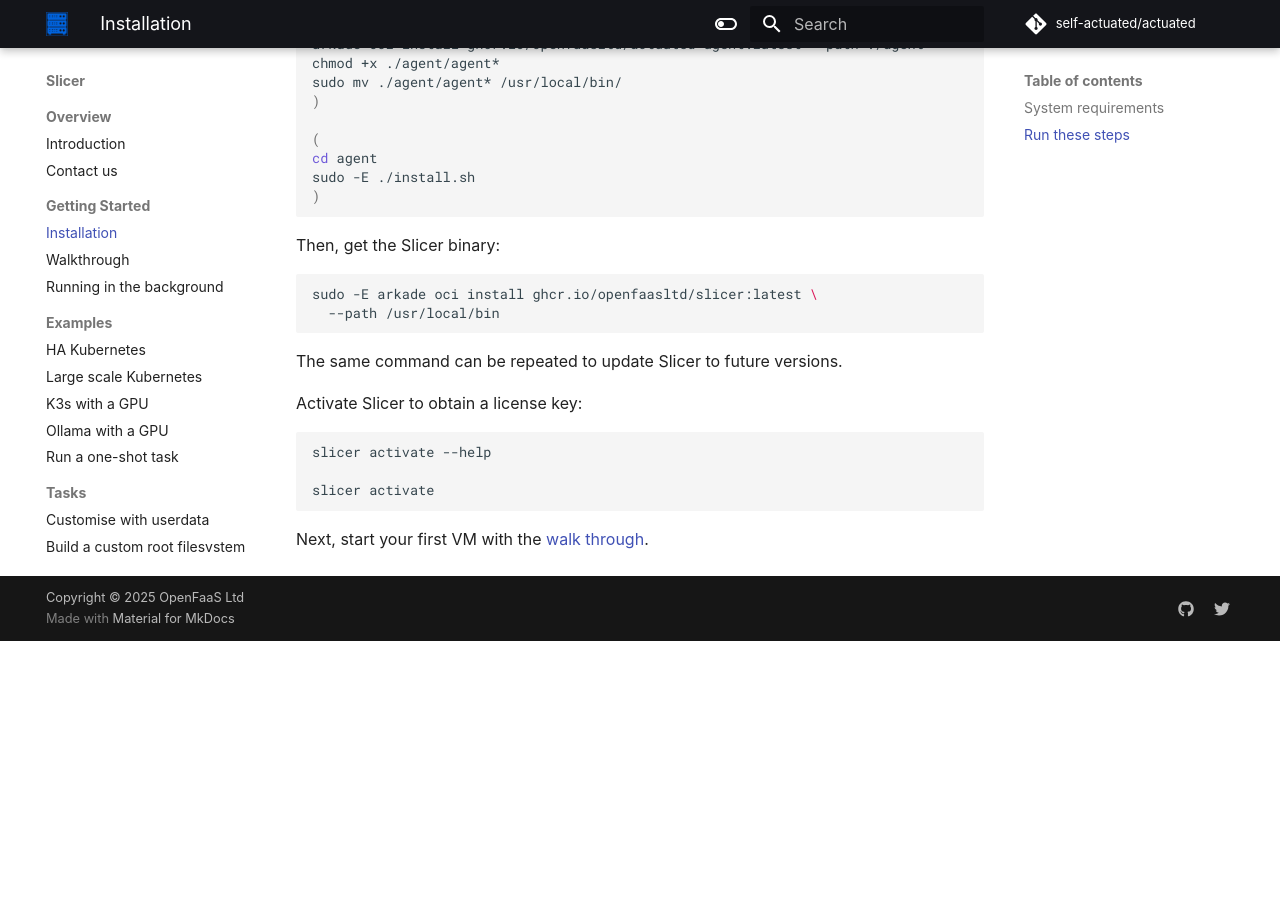
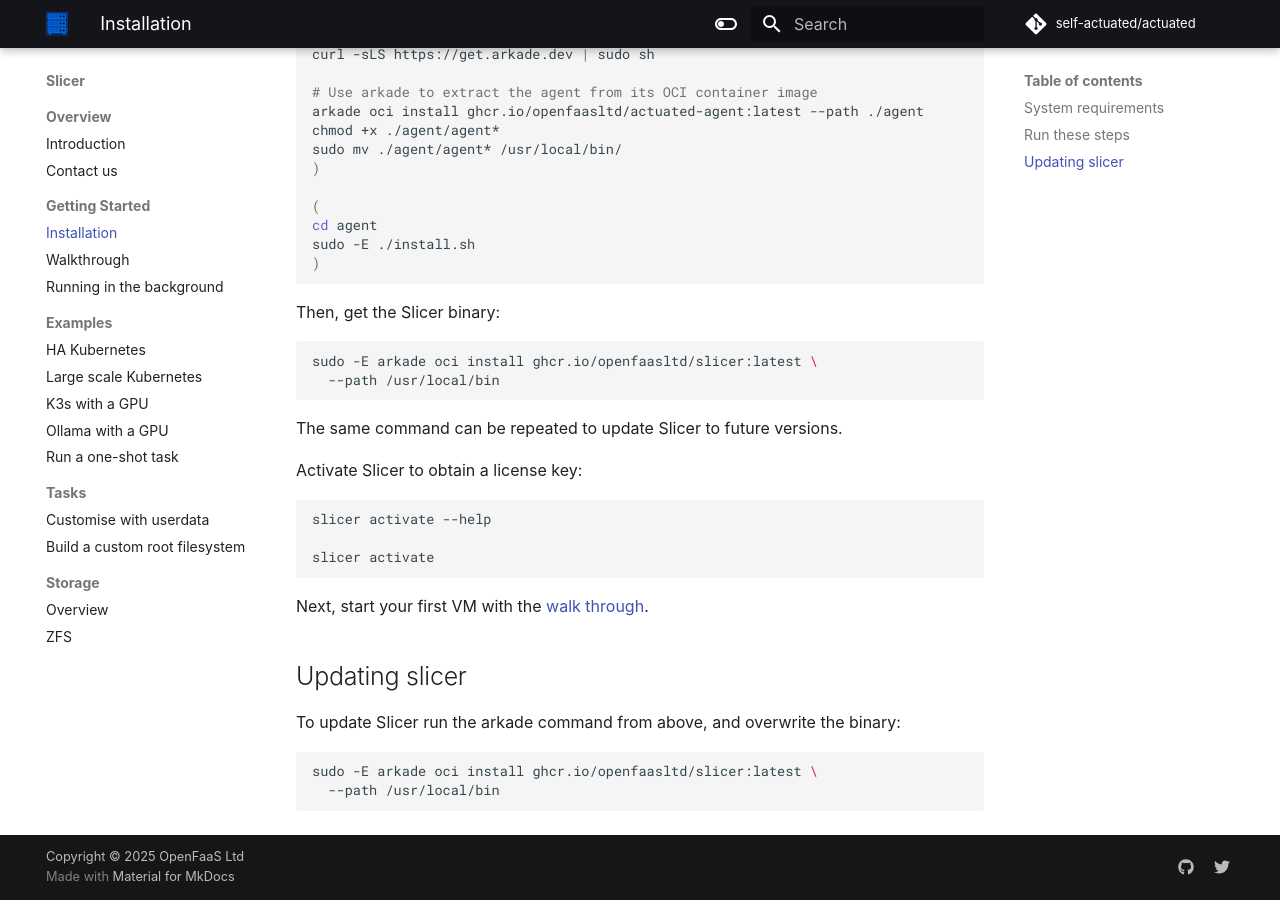
Before and after one commit to slicervm/docs.slicervm.com, an MkDocs documentation site: the page built from docs/getting-started/install.md, in a window 1280 px wide and 900 px high, scrolled down 1433 px. Built offline with MkDocs 1.6.1 and Material for MkDocs 9.7.7, drawn with Linux system fonts in a browser that asks for light colours; some web fonts are replaced; comment, search, counter and statistics services are not loaded; before the commit the page ends 2074 px from its top, so only the background shows below that; some of the changed text lies outside the part shown.

````diff
--- a/docs/getting-started/install.md
+++ b/docs/getting-started/install.md
@@ -1,6 +1,8 @@
 # Installation
 
 Don't wait for the perfect system. Slicer can run practically anywhere.
+
+You'll get a Discord invite at the end of the installation, once you successfully complete the `slicer activate` command.
 
 ## System requirements
 
@@ -78,3 +80,12 @@
 ```
 
 Next, start your first VM with the [walk through](/getting-started/walkthrough.md).
+
+## Updating slicer
+
+To update Slicer run the arkade command from above, and overwrite the binary:
+
+```bash
+sudo -E arkade oci install ghcr.io/openfaasltd/slicer:latest \
+  --path /usr/local/bin
+```
````
